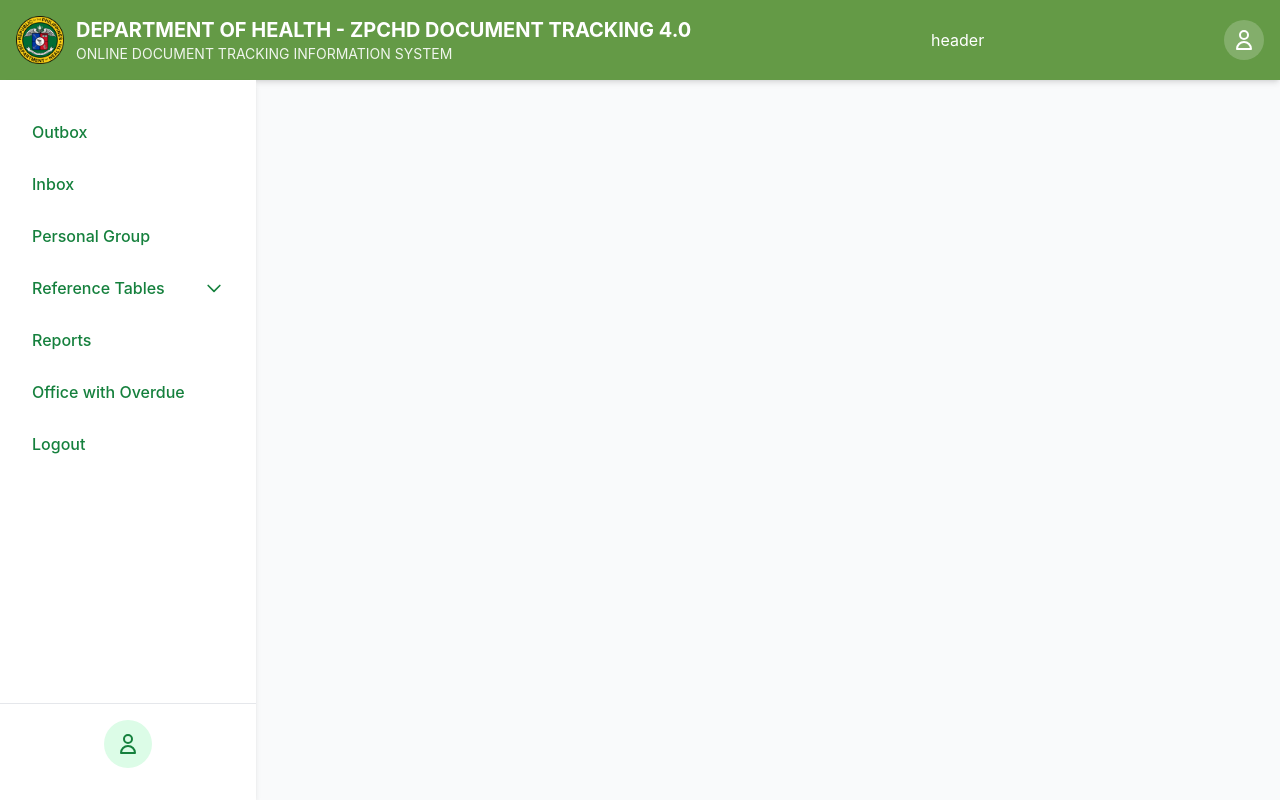
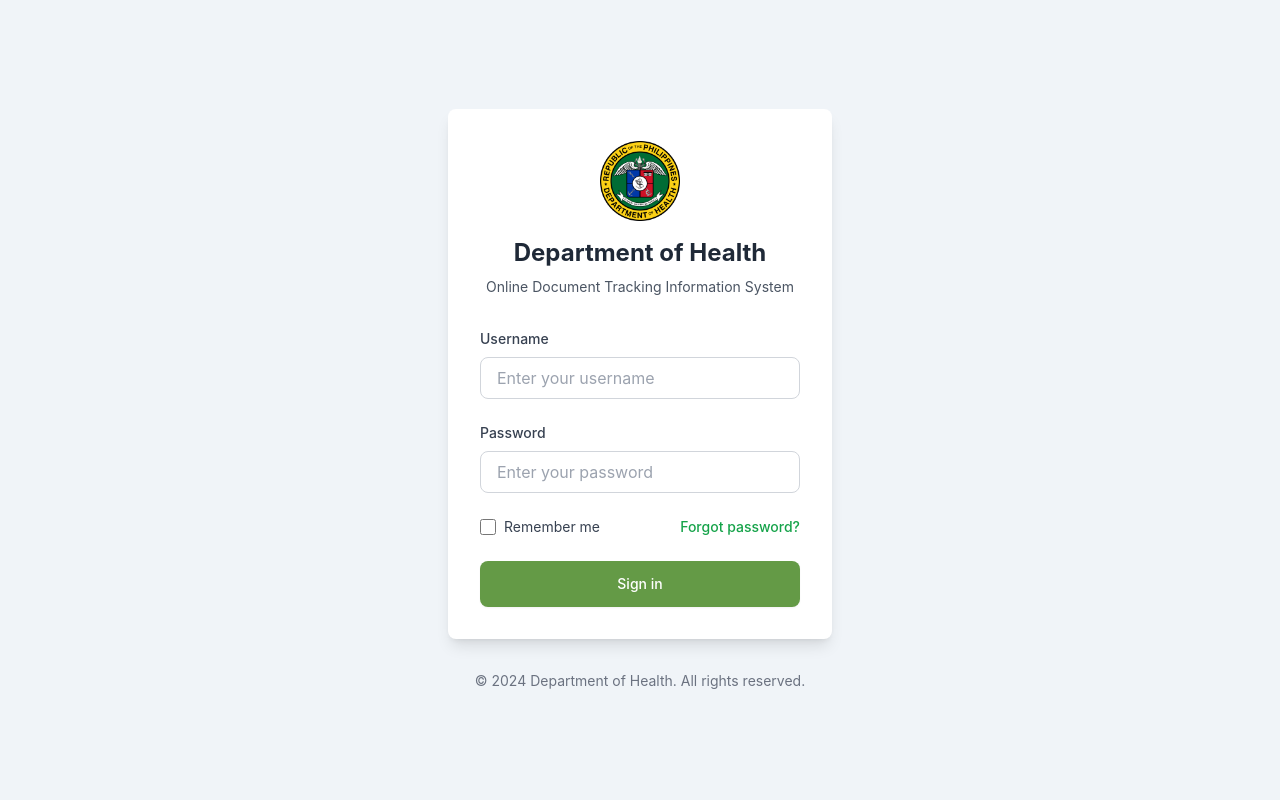
Before and after one commit to akzmtmaos/dtrack-region-ix, a React (Vite) app in the folder frontend/: page /login in a window 1280 px wide. Built offline with nearby package versions, Linux system fonts and the light colour scheme.

Commit message:
new changes

```diff
--- a/frontend/src/App.tsx
+++ b/frontend/src/App.tsx
@@ -1,8 +1,12 @@
-import { BrowserRouter as Router, Routes, Route } from 'react-router-dom'
+import { BrowserRouter as Router, Routes, Route, Navigate } from 'react-router-dom'
+import { useAuth } from './context/AuthContext'
 import Header from './components/Header'
 import Navbar from './components/Navbar'
+import ProtectedRoute from './components/ProtectedRoute'
 
-// main navbar item stuff
+// main navbar stuff
+import Login from './pages/Login'
+import Logout from './pages/Logout'
 import Outbox from './pages/Outbox'
 import Inbox from './pages/Inbox'
 import PersonalGroup from './pages/PersonalGroup'
@@ -17,22 +21,34 @@
 import Office from './pages/reference-tables/Office'
 import Region from './pages/reference-tables/Region'
 import UserLevels from './pages/reference-tables/UserLevels'
+import OfficeWithOverdue from './pages/OfficeWithOverdue'
 
-function App() {
+function AppContent() {
+  const { isAuthenticated } = useAuth()
+
   return (
     <Router>
+      <Routes>
+        {/* Public Route */}
+        <Route path="/login" element={
+          isAuthenticated ? <Navigate to="/" replace /> : <Login />
+        } />
+
+        {/* Protected Routes */}
+        <Route path="/logout" element={<Logout />} />
+        <Route path="/*" element={
+          <ProtectedRoute>
             <div className="min-h-screen bg-gray-50">
               <Header />
               <Navbar />
               <div className="ml-64 pt-20">
                 <Routes>
-            {/* main navbar item stuff */}
                   <Route path="/" element={<Outbox />} />
                   <Route path="/inbox" element={<Inbox />} />
                   <Route path="/personal-group" element={<PersonalGroup />} />
                   <Route path="/reports" element={<Reports />} />
+                  <Route path="/office-with-overdue" element={<OfficeWithOverdue />} />
 
-            {/* reference tables stuff */}
                   <Route path="/reference-tables/action-required" element={<ActionRequired />} />
                   <Route path="/reference-tables/action-officer" element={<ActionOfficer />} />
                   <Route path="/reference-tables/action-taken" element={<ActionTaken />} />
@@ -45,8 +61,15 @@
                 </Routes>
               </div>
             </div>
+          </ProtectedRoute>
+        } />
+      </Routes>
     </Router>
   )
 }
 
+function App() {
+  return <AppContent />
+}
+
 export default App
--- a/frontend/src/components/Header.tsx
+++ b/frontend/src/components/Header.tsx
@@ -1,7 +1,11 @@
 import React from 'react'
+import { Link } from 'react-router-dom'
+import { useAuth } from '../context/AuthContext'
 import logo from '../assets/doh-logo.png'
 
 const Header: React.FC = () => {
+  const { user } = useAuth()
+
   return (
     <header
       className="w-full shadow-md"
@@ -24,13 +28,17 @@
               </p>
             </div>
           </div>
-          <nav className="hidden md:flex items-center space-x-6">
-            <a href="#" className="text-white hover:text-white/80 transition-colors">
-              header
-            </a>
-          </nav>
           <div className="flex items-center space-x-4">
-            <div className="w-10 h-10 bg-white/20 rounded-full flex items-center justify-center">
+            {user && (
+              <div className="hidden md:flex items-center space-x-3 text-white">
+                <span className="text-sm">Welcome, {user}</span>
+              </div>
+            )}
+            <Link
+              to="/logout"
+              className="w-10 h-10 bg-white/20 rounded-full flex items-center justify-center hover:bg-white/30 transition-colors"
+              title="Logout"
+            >
               <svg
                 className="w-6 h-6 text-white"
                 fill="none"
@@ -39,7 +47,7 @@
               >
                 <path strokeLinecap="round" strokeLinejoin="round" strokeWidth={2} d="M16 7a4 4 0 11-8 0 4 4 0 018 0zM12 14a7 7 0 00-7 7h14a7 7 0 00-7-7z" />
               </svg>
-            </div>
+            </Link>
           </div>
         </div>
       </div>
--- /dev/null
+++ b/frontend/src/components/ProtectedRoute.tsx
@@ -0,0 +1,19 @@
+import React from 'react'
+import { Navigate } from 'react-router-dom'
+import { useAuth } from '../context/AuthContext'
+
+interface ProtectedRouteProps {
+  children: React.ReactNode
+}
+
+const ProtectedRoute: React.FC<ProtectedRouteProps> = ({ children }) => {
+  const { isAuthenticated } = useAuth()
+
+  if (!isAuthenticated) {
+    return <Navigate to="/login" replace />
+  }
+
+  return <>{children}</>
+}
+
+export default ProtectedRoute
--- /dev/null
+++ b/frontend/src/context/AuthContext.tsx
@@ -0,0 +1,64 @@
+import React, { createContext, useContext, useState, useEffect } from 'react'
+
+interface AuthContextType {
+  isAuthenticated: boolean
+  login: (username: string, password: string) => Promise<boolean>
+  logout: () => void
+  user: string | null
+}
+
+const AuthContext = createContext<AuthContextType | undefined>(undefined)
+
+export const AuthProvider: React.FC<{ children: React.ReactNode }> = ({ children }) => {
+  const [isAuthenticated, setIsAuthenticated] = useState<boolean>(false)
+  const [user, setUser] = useState<string | null>(null)
+
+  // Check if user is logged in on mount
+  useEffect(() => {
+    const storedAuth = localStorage.getItem('isAuthenticated')
+    const storedUser = localStorage.getItem('user')
+    if (storedAuth === 'true' && storedUser) {
+      setIsAuthenticated(true)
+      setUser(storedUser)
+    }
+  }, [])
+
+  const login = async (username: string, password: string): Promise<boolean> => {
+    try {
+      // TODO: Replace with actual API call to Django backend
+      // For now, using mock authentication
+      if (username && password) {
+        setIsAuthenticated(true)
+        setUser(username)
+        localStorage.setItem('isAuthenticated', 'true')
+        localStorage.setItem('user', username)
+        return true
+      }
+      return false
+    } catch (error) {
+      console.error('Login error:', error)
+      return false
+    }
+  }
+
+  const logout = () => {
+    setIsAuthenticated(false)
+    setUser(null)
+    localStorage.removeItem('isAuthenticated')
+    localStorage.removeItem('user')
+  }
+
+  return (
+    <AuthContext.Provider value={{ isAuthenticated, login, logout, user }}>
+      {children}
+    </AuthContext.Provider>
+  )
+}
+
+export const useAuth = () => {
+  const context = useContext(AuthContext)
+  if (context === undefined) {
+    throw new Error('useAuth must be used within an AuthProvider')
+  }
+  return context
+}
--- a/frontend/src/main.tsx
+++ b/frontend/src/main.tsx
@@ -1,10 +1,13 @@
 import React from 'react'
 import ReactDOM from 'react-dom/client'
 import App from './App.tsx'
+import { AuthProvider } from './context/AuthContext'
 import './index.css'
 
 ReactDOM.createRoot(document.getElementById('root')!).render(
   <React.StrictMode>
-    <App />
+    <AuthProvider>
+      <App />
+    </AuthProvider>
   </React.StrictMode>,
 )
--- /dev/null
+++ b/frontend/src/pages/Login.tsx
@@ -0,0 +1,131 @@
+import React, { useState } from 'react'
+import { useNavigate } from 'react-router-dom'
+import { useAuth } from '../context/AuthContext'
+import logo from '../assets/doh-logo.png'
+
+const Login: React.FC = () => {
+  const [username, setUsername] = useState('')
+  const [password, setPassword] = useState('')
+  const [error, setError] = useState('')
+  const [isLoading, setIsLoading] = useState(false)
+  const { login } = useAuth()
+  const navigate = useNavigate()
+
+  const handleSubmit = async (e: React.FormEvent) => {
+    e.preventDefault()
+    setError('')
+    setIsLoading(true)
+
+    try {
+      const success = await login(username, password)
+      if (success) {
+        navigate('/')
+      } else {
+        setError('Invalid username or password')
+      }
+    } catch (err) {
+      setError('An error occurred. Please try again.')
+    } finally {
+      setIsLoading(false)
+    }
+  }
+
+  return (
+    <div className="min-h-screen flex items-center justify-center bg-gray-50" style={{ backgroundColor: '#f0f4f8' }}>
+      <div className="max-w-md w-full space-y-8 p-8">
+        <div className="bg-white rounded-lg shadow-lg p-8">
+          {/* Logo and Header */}
+          <div className="text-center mb-8">
+            <div className="flex justify-center mb-4">
+              <img src={logo} alt="DOH Logo" className="w-20 h-20 object-contain" />
+            </div>
+            <h2 className="text-2xl font-bold text-gray-800">
+              Department of Health
+            </h2>
+            <p className="text-sm text-gray-600 mt-2">
+              Online Document Tracking Information System
+            </p>
+          </div>
+
+          {/* Login Form */}
+          <form onSubmit={handleSubmit} className="space-y-6">
+            {error && (
+              <div className="bg-red-50 border border-red-200 text-red-700 px-4 py-3 rounded">
+                {error}
+              </div>
+            )}
+
+            <div>
+              <label htmlFor="username" className="block text-sm font-medium text-gray-700 mb-2">
+                Username
+              </label>
+              <input
+                id="username"
+                type="text"
+                required
+                value={username}
+                onChange={(e) => setUsername(e.target.value)}
+                className="w-full px-4 py-2 border border-gray-300 rounded-lg focus:ring-2 focus:ring-green-500 focus:border-green-500 outline-none transition-colors"
+                placeholder="Enter your username"
+              />
+            </div>
+
+            <div>
+              <label htmlFor="password" className="block text-sm font-medium text-gray-700 mb-2">
+                Password
+              </label>
+              <input
+                id="password"
+                type="password"
+                required
+                value={password}
+                onChange={(e) => setPassword(e.target.value)}
+                className="w-full px-4 py-2 border border-gray-300 rounded-lg focus:ring-2 focus:ring-green-500 focus:border-green-500 outline-none transition-colors"
+                placeholder="Enter your password"
+              />
+            </div>
+
+            <div className="flex items-center justify-between">
+              <div className="flex items-center">
+                <input
+                  id="remember-me"
+                  name="remember-me"
+                  type="checkbox"
+                  className="h-4 w-4 text-green-600 focus:ring-green-500 border-gray-300 rounded"
+                />
+                <label htmlFor="remember-me" className="ml-2 block text-sm text-gray-700">
+                  Remember me
+                </label>
+              </div>
+              <div className="text-sm">
+                <a href="#" className="font-medium text-green-600 hover:text-green-500">
+                  Forgot password?
+                </a>
+              </div>
+            </div>
+
+            <button
+              type="submit"
+              disabled={isLoading}
+              className="w-full flex justify-center py-3 px-4 border border-transparent rounded-lg shadow-sm text-sm font-medium text-white"
+              style={{
+                backgroundColor: 'rgba(100, 154, 70)',
+                opacity: isLoading ? 0.6 : 1,
+                cursor: isLoading ? 'not-allowed' : 'pointer'
+              }}
+            >
+              {isLoading ? 'Signing in...' : 'Sign in'}
+            </button>
+          </form>
+        </div>
+
+        {/* Footer */}
+        <p className="text-center text-sm text-gray-500">
+          © 2024 Department of Health. All rights reserved.
+        </p>
+      </div>
+    </div>
+  )
+}
+
+export default Login
--- /dev/null
+++ b/frontend/src/pages/Logout.tsx
@@ -0,0 +1,27 @@
+import React, { useEffect } from 'react'
+import { useNavigate } from 'react-router-dom'
+import { useAuth } from '../context/AuthContext'
+
+const Logout: React.FC = () => {
+  const { logout } = useAuth()
+  const navigate = useNavigate()
+
+  useEffect(() => {
+    // Logout immediately when component mounts
+    logout()
+    // Redirect to login page after a short delay
+    setTimeout(() => {
+      navigate('/login')
+    }, 500)
+  }, [logout, navigate])
+
+  return (
+    <div className="container mx-auto px-4 py-8">
+      <div className="bg-white rounded-lg shadow-md p-6 text-center">
+        <p className="text-gray-700">Logging out...</p>
+      </div>
+    </div>
+  )
+}
+
+export default Logout
```
Lines whose indentation alone changed are shown as unchanged.
